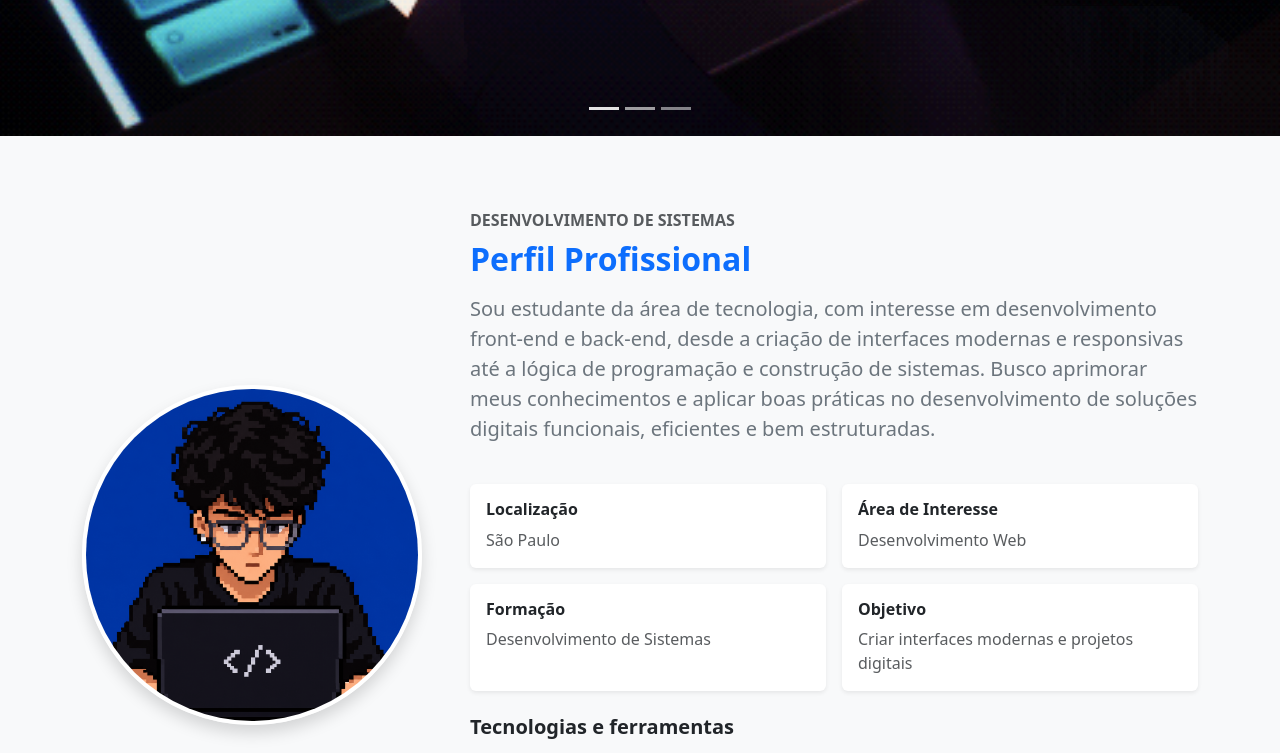
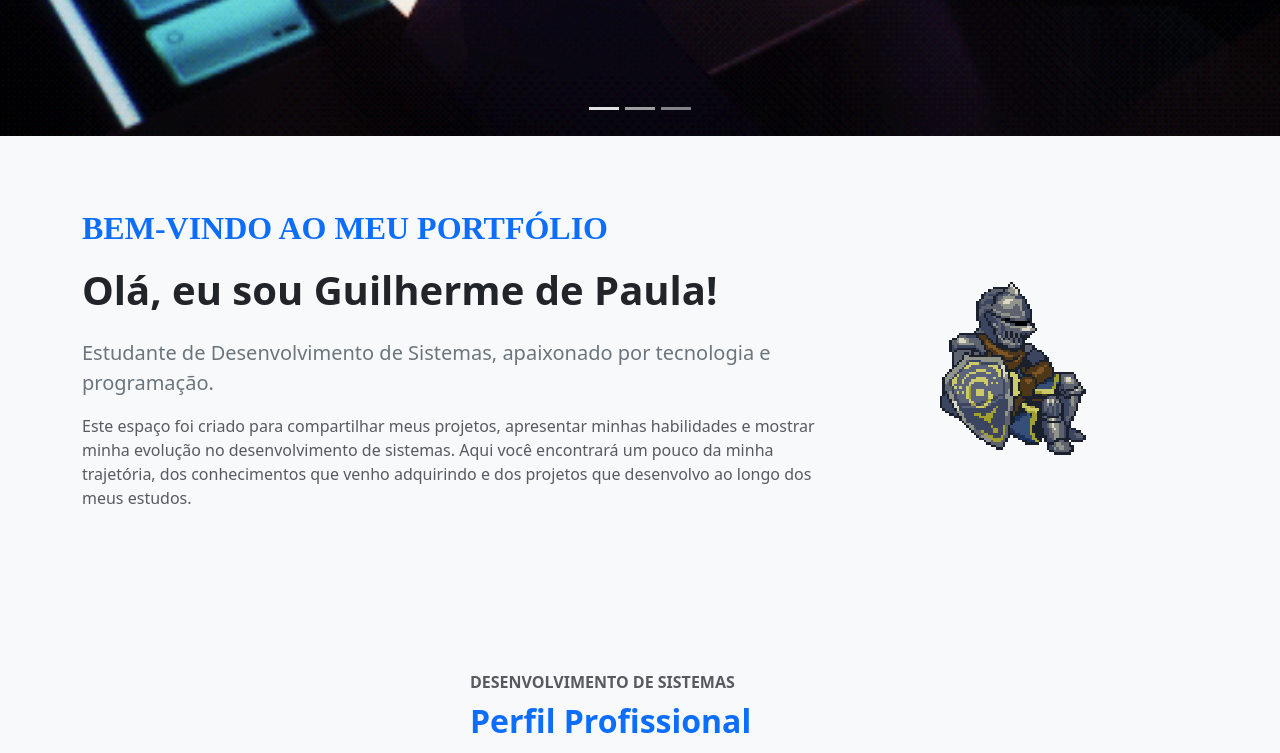
Before and after one commit to depaula-g/portfolio, a plain HTML site: page index.html in a window 1280 px wide. Shown: the part 680-1433 px from the top of the page. Drawn offline with nearby package versions, Linux system fonts and the light colour scheme; a web font is replaced by a local one.

Commit message:
feat: melhora boas-vindas com título pixelizado e ajusta layout do portfólio

```diff
--- a/index.html
+++ b/index.html
@@ -1,10 +1,12 @@
 
 <!DOCTYPE html>
 <html lang="pt-BR">
+
 <head>
     <meta charset="UTF-8">
     <meta name="viewport" content="width=device-width, initial-scale=1.0">
     <title>Portfólio Profissional</title>
+
     <link href="https://cdn.jsdelivr.net/npm/bootstrap@5.3.3/dist/css/bootstrap.min.css" rel="stylesheet">
     <link rel="stylesheet" href="https://cdn.jsdelivr.net/gh/devicons/devicon@latest/devicon.min.css">
     <link rel="preconnect" href="https://fonts.googleapis.com">
@@ -12,7 +14,9 @@
     <link href="https://fonts.googleapis.com/css2?family=Redaction+70:ital,wght@0,400;0,700;1,400&display=swap" rel="stylesheet">
     <link rel="stylesheet" href="https://cdn.jsdelivr.net/npm/bootstrap-icons@1.11.3/font/bootstrap-icons.min.css">
     <link rel="stylesheet" type="text/css" href="index.css">
+
     <style>
+        /* Carrossel no computador */
         .carousel-item {
             height: 95vh;
         }
@@ -22,6 +26,7 @@
             object-fit: cover;
         }
 
+        /* Carrossel no celular */
         @media (max-width: 768px) {
             .carousel-item {
                 height: 45vh;
@@ -34,8 +39,66 @@
                 object-position: center;
             }
         }
+
+        /* Animação de boas-vindas */
+        @keyframes aparecer {
+            from {
+                opacity: 0;
+                transform: translateY(30px);
+            }
+
+            to {
+                opacity: 1;
+                transform: translateY(0);
+            }
+        }
+
+        /* Animação do título */
+        .animacao-titulo {
+            animation: aparecer 1s ease-out both;
+        }
+
+        /* Animação do texto */
+        .animacao-texto {
+            animation: aparecer 1.2s ease-out 0.4s both;
+        }
+
+        /* Título pixelizado de boas-vindas */
+        .titulo-boas-vindas {
+            font-family: 'Redaction 70', serif;
+            font-size: 32px;
+            line-height: 1.3;
+        }
+
+        /* Cavaleiro pixelado */
+        .cavaleiro-gif {
+            width: 180px;
+            max-width: 100%;
+            height: auto;
+            image-rendering: pixelated;
+        }
+
+        /* Ajustes para celular */
+        @media (max-width: 768px) {
+            .titulo-boas-vindas {
+                font-size: 22px;
+            }
+
+            .cavaleiro-gif {
+                width: 120px;
+            }
+        }
+
+        /* Acessibilidade */
+        @media (prefers-reduced-motion: reduce) {
+            .animacao-titulo,
+            .animacao-texto {
+                animation: none;
+            }
+        }
     </style>
 </head>
+
 <body class="bg-light">
 
     <!--Navbar-->
@@ -48,18 +111,22 @@
 
             <a class="navbar-brand fw-bold nome" href="#">Guilherme de Paula.dev</a>
 
-        <button class="navbar-toggler" type="button" data-bs-toggle="collapse" data-bs-target="#menu">
+            <button class="navbar-toggler" type="button"
+                    data-bs-toggle="collapse" data-bs-target="#menu">
                 <span class="navbar-toggler-icon"></span>
             </button>
 
             <div class="collapse navbar-collapse" id="menu">
+
                 <ul class="navbar-nav ms-auto">
                     <li class="nav-item">
                         <a class="nav-link profile" href="#perfil">Perfil</a>
                     </li>
+
                     <li class="nav-item">
                         <a class="nav-link projects" href="#projetos">Projetos</a>
                     </li>
+
                     <li class="nav-item">
                         <a class="nav-link contact" href="#contato">Contato</a>
                     </li>
@@ -78,13 +145,20 @@
 
     <!--Carrossel-->
     <div id="carouselPortfolio" class="carousel slide carousel-fade" data-bs-ride="carousel">
+
         <div class="carousel-indicators">
-            <button type="button" data-bs-target="#carouselPortfolio" data-bs-slide-to="0" class="active"></button>
-            <button type="button" data-bs-target="#carouselPortfolio" data-bs-slide-to="1"></button>
-            <button type="button" data-bs-target="#carouselPortfolio" data-bs-slide-to="2"></button>
+            <button type="button" data-bs-target="#carouselPortfolio"
+                    data-bs-slide-to="0" class="active"></button>
+
+            <button type="button" data-bs-target="#carouselPortfolio"
+                    data-bs-slide-to="1"></button>
+
+            <button type="button" data-bs-target="#carouselPortfolio"
+                    data-bs-slide-to="2"></button>
         </div>
 
         <div class="carousel-inner">
+
             <div class="carousel-item active">
                 <img src="imagens/slide1.gif" class="d-block w-100" alt="Slide 1">
             </div>
@@ -96,32 +170,94 @@
             <div class="carousel-item">
                 <img src="imagens/slide3.gif" class="d-block w-100" alt="Slide 3">
             </div>
+
         </div>
 
-        <button class="carousel-control-prev" type="button" data-bs-target="#carouselPortfolio" data-bs-slide="prev">
+        <button class="carousel-control-prev" type="button"
+                data-bs-target="#carouselPortfolio" data-bs-slide="prev">
             <span class="carousel-control-prev-icon"></span>
         </button>
-            <button class="carousel-control-next" type="button" data-bs-target="#carouselPortfolio"
-            data-bs-slide="next">
+
+        <button class="carousel-control-next" type="button"
+                data-bs-target="#carouselPortfolio" data-bs-slide="next">
             <span class="carousel-control-next-icon"></span>
         </button>
+
     </div>
+
+    <!--Boas-vindas-->
+    <section class="bg-light py-5">
+        <div class="container py-4">
+
+            <div class="row align-items-center g-4">
+
+                <!--Texto de apresentação-->
+                <div class="col-md-8 text-center text-md-start">
+
+                    <p class="text-primary fw-bold nome animacao-titulo titulo-boas-vindas">
+                        BEM-VINDO AO MEU PORTFÓLIO
+                    </p>
+
+                    <h1 class="fw-bold mb-4 animacao-titulo">
+                        Olá, eu sou Guilherme de Paula!
+                    </h1>
+
+                    <p class="fs-5 text-secondary animacao-texto">
+                        Estudante de Desenvolvimento de Sistemas,
+                        apaixonado por tecnologia e programação.
+                    </p>
+
+                    <p class="text-muted animacao-texto">
+                        Este espaço foi criado para compartilhar meus projetos,
+                        apresentar minhas habilidades e mostrar minha evolução
+                        no desenvolvimento de sistemas. Aqui você encontrará
+                        um pouco da minha trajetória, dos conhecimentos que
+                        venho adquirindo e dos projetos que desenvolvo
+                        ao longo dos meus estudos.
+                    </p>
+
+                </div>
+
+                <!--Cavaleiro animado-->
+                <div class="col-md-4 text-center">
+                    <img src="imagens/knight.gif"
+                         alt="Cavaleiro medieval pixelado"
+                         class="img-fluid cavaleiro-gif">
+                </div>
+
+            </div>
+        </div>
+    </section>
 
     <!--Perfil-->
     <section id="perfil" class="bg-light min-vh-100 d-flex align-items-center py-5">
         <div class="container py-4">
+
             <div class="row align-items-center g-5">
+
+                <!--Foto de perfil-->
                 <div class="col-lg-4 text-center">
-                <img src="imagens/perfil.png" alt="Foto de Perfil"
+
+                    <img src="imagens/perfil.png"
+                         alt="Foto de Perfil"
                          class="profile-img rounded-circle border border-4 border-white shadow img-fluid mb-3">
-                <h4 class="fw-bold mt-3 mb-1 ">Guilherme de Paula Alves</h4>
+
+                    <h4 class="fw-bold mt-3 mb-1">Guilherme de Paula Alves</h4>
                     <p class="text-muted mb-2">Desenvolvimento de Sistemas</p>
                     <span class="badge bg-primary px-3 py-2">Portfólio Acadêmico</span>
+
                 </div>
 
+                <!--Informações profissionais-->
                 <div class="col-lg-8">
-                <p class="text-uppercase text-muted fw-semibold mb-2">Desenvolvimento de Sistemas</p>
-                <h2 class="text-primary fw-bold mb-3">Perfil Profissional</h2>
+
+                    <p class="text-uppercase text-muted fw-semibold mb-2">
+                        Desenvolvimento de Sistemas
+                    </p>
+
+                    <h2 class="text-primary fw-bold mb-3">
+                        Perfil Profissional
+                    </h2>
 
                     <p class="fs-5 text-secondary">
                         Sou estudante da área de tecnologia, com interesse em desenvolvimento front-end e back-end,
@@ -131,6 +267,7 @@
                     </p>
 
                     <div class="row mt-4 g-3">
+
                         <div class="col-md-6">
                             <div class="card border-0 shadow-sm h-100">
                                 <div class="card-body">
@@ -162,7 +299,9 @@
                             <div class="card border-0 shadow-sm h-100">
                                 <div class="card-body">
                                     <h6 class="fw-bold mb-2">Objetivo</h6>
-                                <p class="text-muted mb-0">Criar interfaces modernas e projetos digitais</p>
+                                    <p class="text-muted mb-0">
+                                        Criar interfaces modernas e projetos digitais
+                                    </p>
                                 </div>
                             </div>
                         </div>
@@ -172,6 +311,8 @@
                         </div>
 
                         <div class="row g-4">
+
+                            <!--HTML, CSS e Bootstrap-->
                             <div class="col-md-6">
                                 <div class="card border-0 shadow-sm h-100">
                                     <div class="card-body">
@@ -204,6 +345,7 @@
                                 </div>
                             </div>
 
+                            <!--Python, GitHub e VS Code-->
                             <div class="col-md-6">
                                 <div class="card border-0 shadow-sm h-100">
                                     <div class="card-body">
@@ -224,7 +366,7 @@
                                             </div>
                                         </div>
 
-                                        <div class="d-flex align-items-center gap-3 ">
+                                        <div class="d-flex align-items-center gap-3">
                                             <i class="devicon-vscode-plain colored fs-2"></i>
                                             <div>
                                                 <div class="fw-semibold">Vs Code</div>
@@ -235,10 +377,13 @@
                                     </div>
                                 </div>
                             </div>
-                    </div>
+
                         </div>
 
                     </div>
+
+                </div>
+
             </div>
         </div>
     </section>
@@ -246,53 +391,95 @@
     <!--Projetos-->
     <section id="projetos" class="py-5">
         <div class="container py-4">
+
             <div class="text-center mb-5">
                 <h2 class="text-primary fw-bold">Projetos</h2>
                 <p class="text-muted mb-0">
                     Alguns projetos e atividades que representam minha evolução na área de desenvolvimento.
                 </p>
             </div>
+
             <div class="row g-4">
+
+                <!--Projeto 1-->
                 <div class="col-md-6 col-xl-4">
                     <div class="card h-100 shadow-sm border-0 rounded-4">
-                        <img src="imagens/p1.png" class="card-img-top project-img" alt="Portfólio Pessoal">
+
+                        <img src="imagens/p1.png"
+                             class="card-img-top project-img"
+                             alt="Portfólio Pessoal">
+
                         <div class="card-body d-flex flex-column">
+
                             <h5 class="card-title">Portfólio Pessoal</h5>
+
                             <p class="card-text text-muted flex-grow-1">
-                                Site desenvolvido para apresentar perfil profissional, tecnologias estudadas e projetos
-                                realizados.
+                                Site desenvolvido para apresentar perfil profissional,
+                                tecnologias estudadas e projetos realizados.
                             </p>
-                            <a href="#" class="btn btn-outline-primary mt-auto">Ver Projeto</a>
+
+                            <a href="#" class="btn btn-outline-primary mt-auto">
+                                Ver Projeto
+                            </a>
+
                         </div>
                     </div>
                 </div>
+
+                <!--Projeto 2-->
                 <div class="col-md-6 col-xl-4">
                     <div class="card h-100 shadow-sm border-0 rounded-4">
-                        <img src="imagens/p2.png" class="card-img-top project-img" alt="Sistema em Python">
+
+                        <img src="imagens/p2.png"
+                             class="card-img-top project-img"
+                             alt="Sistema em Python">
+
                         <div class="card-body d-flex flex-column">
+
                             <h5 class="card-title">Sistema de Controle de Estoque</h5>
-                            <p class="card-text text-muted flex-grow-1"> Sistema desenvolvido em Python para controle de estoque de uma lanchonete,
+
+                            <p class="card-text text-muted flex-grow-1">
+                                Sistema desenvolvido em Python para controle de estoque de uma lanchonete,
                                 utilizando listas, entrada de dados e estruturas condicionais para
                                 monitorar produtos e emitir alertas de estoque baixo.
                             </p>
-                            <a href="https://github.com/depaula-g/estoque-lanchonete" target="_blank" class="btn btn-outline-primary mt-auto">Ver Projeto</a>
+
+                            <a href="https://github.com/depaula-g/estoque-lanchonete"
+                               target="_blank"
+                               class="btn btn-outline-primary mt-auto">
+                                Ver Projeto
+                            </a>
+
                         </div>
                     </div>
                 </div>
+
+                <!--Projeto 3-->
                 <div class="col-md-6 col-xl-4">
                     <div class="card h-100 shadow-sm border-0 rounded-4">
-                        <img src="imagens/p3.png" class="card-img-top project-img" alt="Página Frutiger Aero">
+
+                        <img src="imagens/p3.png"
+                             class="card-img-top project-img"
+                             alt="Página Frutiger Aero">
+
                         <div class="card-body d-flex flex-column">
+
                             <h5 class="card-title">Página Frutiger Aero</h5>
+
                             <p class="card-text text-muted flex-grow-1">
                                 Página desenvolvida com HTML, CSS e Bootstrap,
                                 utilizando a estética Frutiger Aero, efeitos
                                 visuais de transparência e layout responsivo.
                             </p>
-                            <a href="#" class="btn btn-outline-primary mt-auto">Ver Projeto</a>
+
+                            <a href="#" class="btn btn-outline-primary mt-auto">
+                                Ver Projeto
+                            </a>
+
                         </div>
                     </div>
                 </div>
+
             </div>
         </div>
     </section>
@@ -300,33 +487,52 @@
     <!--Contato-->
     <section id="contato" class="min-vh-100 d-flex align-items-center py-5">
         <div class="container py-4">
+
             <div class="text-center mb-5">
                 <h2 class="text-primary fw-bold">Contato</h2>
-            <p class="text-muted">Aberto a oportunidades, projetos e conexões na área de tecnologia.</p>
+                <p class="text-muted">
+                    Aberto a oportunidades, projetos e conexões na área de tecnologia.
+                </p>
             </div>
+
             <div class="row justify-content-center">
                 <div class="col-lg-6">
+
                     <div class="card shadow-sm border-0 rounded-4 p-4 text-center">
+
                         <h5 class="fw-bold mb-3">Fale Comigo</h5>
+
                         <p class="text-muted mb-4">
-                        Estou em constante aprendizado e disponível para trocar ideias, compartilhar projetos
-                        e construir novas conexões profissionais.
+                            Estou em constante aprendizado e disponível para trocar ideias,
+                            compartilhar projetos e construir novas conexões profissionais.
                         </p>
+
                         <div class="d-grid gap-3">
-                        <a href="mailto:guilhermedepaulaalves10@gmail.com" class="btn btn-danger btn-lg">
+
+                            <a href="mailto:guilhermedepaulaalves10@gmail.com"
+                               class="btn btn-danger btn-lg">
                                 <i class="bi bi-envelope-fill me-2"></i> Enviar e-mail
                             </a>
-                        <a href="https://github.com/depaula-g" target="_blank" class="btn btn-dark btn-lg">
+
+                            <a href="https://github.com/depaula-g"
+                               target="_blank"
+                               class="btn btn-dark btn-lg">
                                 <i class="bi bi-github me-2"></i> GitHub
                             </a>
+
                             <hr class="my-4">
+
                             <p class="text-muted mb-0">
-                            <span class="fw-semibold">Locaização:</span>Praia Grande/sp
+                                <span class="fw-semibold">Localização:</span>
+                                Praia Grande/SP
                             </p>
+
                         </div>
                     </div>
+
                 </div>
             </div>
+
         </div>
     </section>
 
@@ -353,6 +559,7 @@
                 } catch (erro) {
                     console.error("Não foi possível tocar o áudio:", erro);
                 }
+
             } else {
                 musica.muted = !musica.muted;
 
@@ -364,5 +571,6 @@
     </script>
 
     <script src="https://cdn.jsdelivr.net/npm/bootstrap@5.3.3/dist/js/bootstrap.bundle.min.js"></script>
+
 </body>
 </html>
```
Also changed, not shown: imagens/knight.gif (added). Lines whose indentation alone changed are shown as unchanged.
